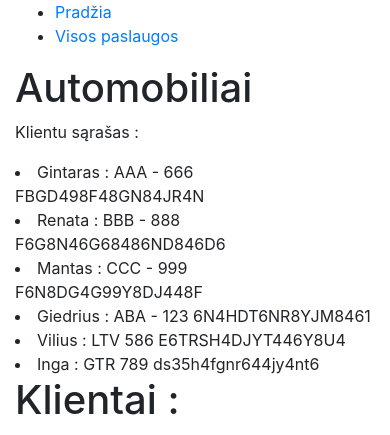
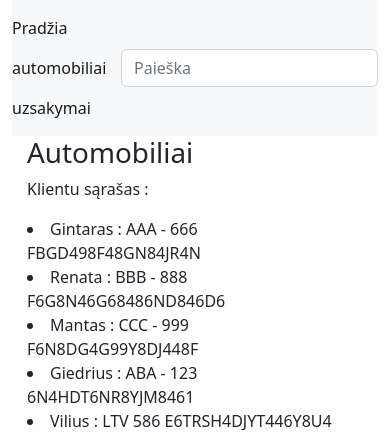
Before and after one commit to vip8python/Paslaugos, a Django app: page /paslaugos/automobiliai/ in a window 390 px wide. Shown: the top 435 px of the page. Run offline with Django 4.2, Linux system fonts and the light colour scheme; data comes from the database, SQL or seed files in the repository; parts of the project's set-up code (start-up, migrations or seed data) failed here and were passed over; some libraries are stand-ins or nearby versions.

Commit message:
pakeistas base.html

```diff
--- a/paslaugos/templates/paslaugos/base.html
+++ b/paslaugos/templates/paslaugos/base.html
@@ -1,33 +1,34 @@
+
 <!DOCTYPE html>
 <html lang="en">
 <head>
     {% block title %}<title>Autoservisas</title>{% endblock %}
   <meta charset="utf-8">
     <meta name="viewport" content="width=device-width, initial-scale=1">
-  <link rel="stylesheet" href="https://stackpath.bootstrapcdn.com/bootstrap/4.1.3/css/bootstrap.min.css" integrity="sha384-MCw98/SFnGE8fJT3GXwEOngsV7Zt27NXFoaoApmYm81iuXoPkFOJwJ8ERdknLPMO" crossorigin="anonymous">
+    <link rel="stylesheet" href="https://stackpath.bootstrapcdn.com/bootstrap/4.1.3/css/bootstrap.min.css"
+          integrity="sha384-MCw98/SFnGE8fJT3GXwEOngsV7Zt27NXFoaoApmYm81iuXoPkFOJwJ8ERdknLPMO" crossorigin="anonymous">
+    <link rel="stylesheet" href="https://cdn.jsdelivr.net/npm/bootstrap@5.2.3/dist/css/bootstrap.min.css"
+          integrity="sha384-rbsA2VBKQhggwzxH7pPCaAqO46MgnOM80zW1RWuH61DGLwZJEdK2Kadq2F9CUG65" crossorigin="anonymous">
     <!-- Add additional CSS in static file -->
     {% load static %}
   <link rel="stylesheet" href="{% static 'paslaugos/css/styles.css' %}">
 </head>
 <body>
 <div class="container-fluid">
-    <div class="row">
-      <div class="col-sm-2">
-      {% block sidebar %}
-        <ul class="sidebar-nav">
-          <li><a href="{% url 'index' %}">Pradžia</a></li>
-          <li><a href="">Visos paslaugos</a></li>
+    <nav class="navbar navbar-expand-lg navbar-light bg-light">
+        <ul class="navbar-nav mr-auto">
+            <li class="nav-item active"><a class="nav-link" href="{% url 'index' %}">Pradžia</a>            </li>
+            <li class="nav-item active"><a class="nav-link" href="{% url 'automobiliai' %}">automobiliai</a>        </li>
+            <li class="nav-item active"><a class="nav-link" href="{% url 'uzsakymas' %}">uzsakymai</a></li>
         </ul>
+        <form class="form-inline my-2 my-lg-0" action="{% url 'search' %}" method="get" class="form-inline my-2 my-md-0">
+            <input class="form-control mr-sm-2" name="query" class="form-control" type="text" placeholder="Paieška">
+        </form>
+    </nav>
+    <div class="col-sm-10 ">
+        {% block content %}
         {% endblock %}
-
-      </div>
-      <div class="col-sm-10 ">{% block content %}{% endblock %}</div>
       </div>
 </div>
-<li>
-    <form action="{% url 'search' %}" method="get" class="form-inline my-2 my-md-0">
-    <input name="query" class="form-control" type="text" placeholder="Paieška">
-    </form>
-</li>
 </body>
 </html>
--- a/paslaugos/views.py
+++ b/paslaugos/views.py
@@ -1,5 +1,5 @@
 from django.shortcuts import render, get_object_or_404
-from paslaugos.models import Uzsakymas, UzsakymoEilute, AutomobilioModelis, Automobilis, Paslauga
+from .models import Uzsakymas, UzsakymoEilute, AutomobilioModelis, Automobilis, Paslauga
 from django.views import generic
 from django.core.paginator import Paginator
 from django.db.models import Q
```
Lines whose indentation alone changed are shown as unchanged.
